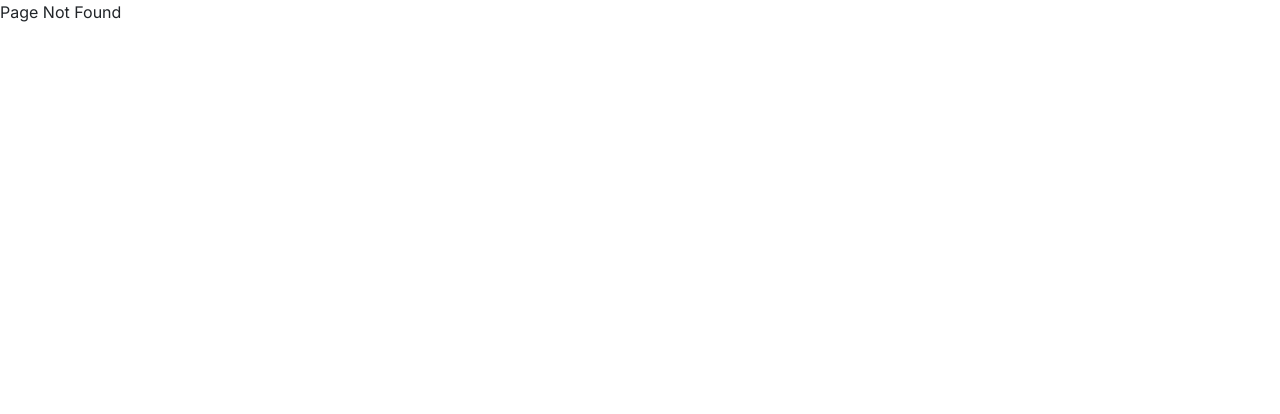
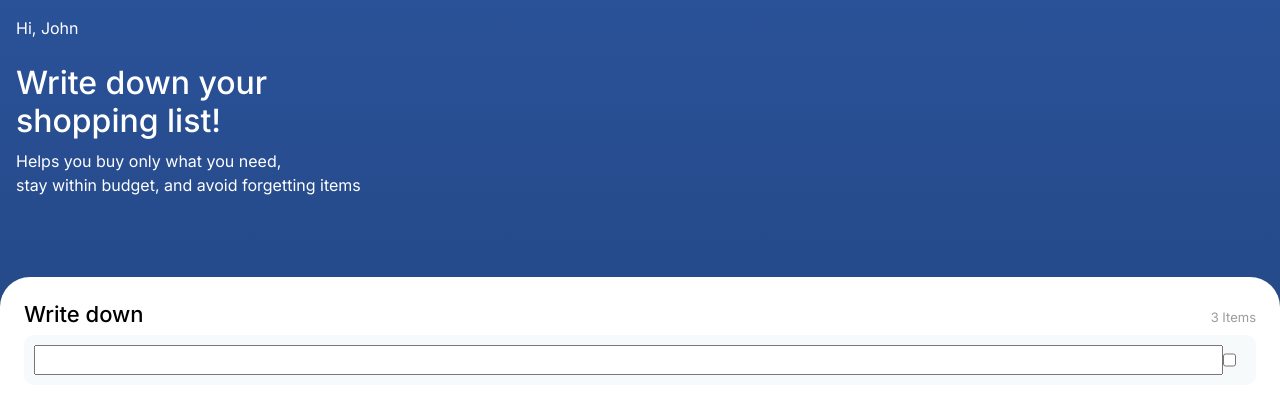
Before and after one commit to prajeesh-mp/shop-smart, a React (Create React App) app: page /list/1 in a window 1280 px wide. Before the commit this address had no page. Shown: the top 414 px of the page. Built offline with nearby package versions, Linux system fonts and the light colour scheme.

Commit message:
Update: Route

```diff
--- a/src/routes/Routes.tsx
+++ b/src/routes/Routes.tsx
@@ -3,6 +3,7 @@ import PageNotFound from "../pages/404";
 import MobileLayout from "../layout/MobileLayout";
 import Welcome from "../pages/Welcome";
 import Dashboard from "../pages/Dashboard";
+import PurchaseList from "../pages/PurchaseList";
 
 const AppRoutes = () => {
   return (
@@ -12,6 +13,7 @@ const AppRoutes = () => {
       <Route element={<MobileLayout />}>
         <Route path="/" element={<Welcome />} />
         <Route path="/dashboard" element={<Dashboard />} />
+        <Route path="/list/:id" element={<PurchaseList />} />
       </Route>
     </Routes>
   );
```
